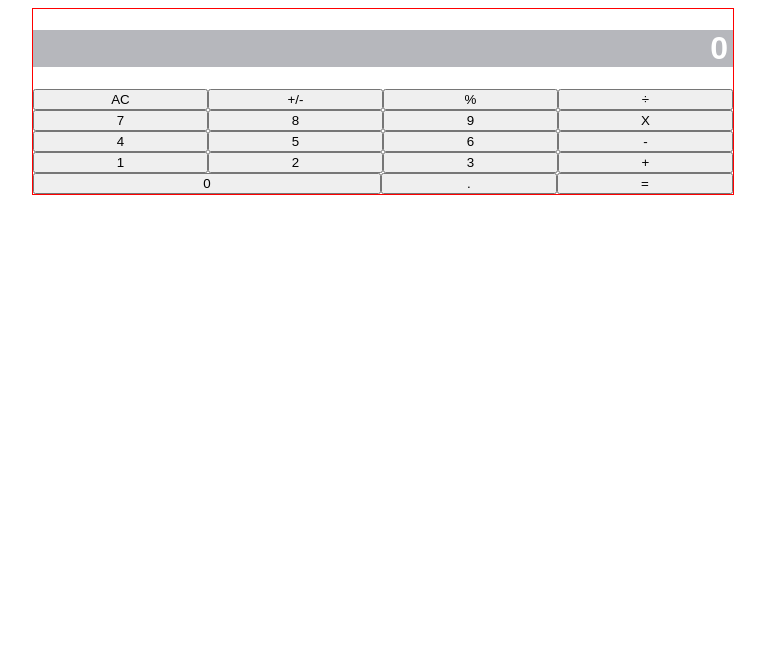
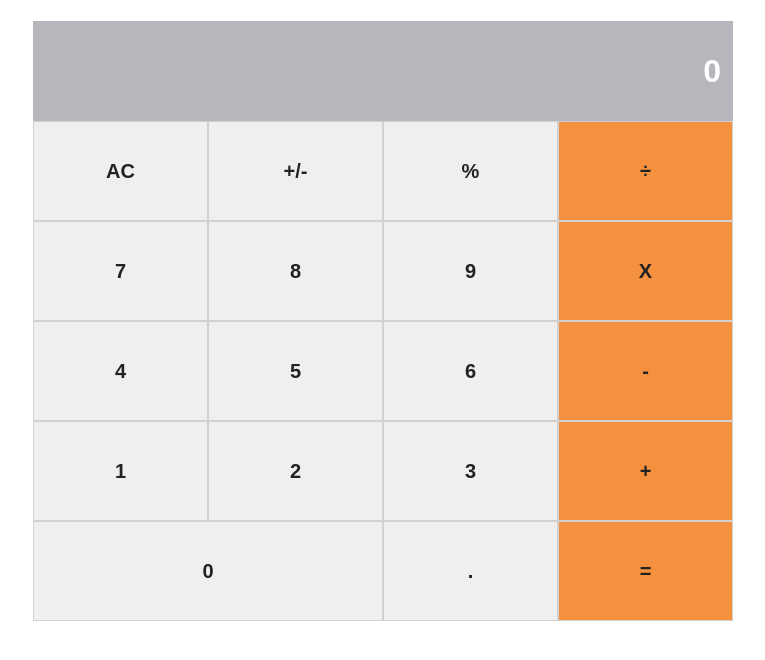
Before and after one commit to helciodev/math-magicians, a React (Create React App) app: page / in a window 1280 px wide. Shown: the top 660 px of the page, without its empty margins (257-1022 px from the left). Built offline with nearby package versions, Linux system fonts and the light colour scheme.

Commit message:
Add hover effect and cursor pointer to buttons

```diff
--- a/src/components/Button.js
+++ b/src/components/Button.js
@@ -1,9 +1,19 @@
 import React from 'react';
 import PropTypes from 'prop-types';
 
-function Button({ name, btnClick }) {
+function Button({
+  name, btnClick, color, wide,
+}) {
+  const notOrange = color ? 'not-orange' : '';
+  const isOrange = color ? '' : 'orange';
+  const isWide = !wide ? 'buttons all-buttons' : 'button-zero all-buttons';
+
   return (
-    <button className={name !== '0' ? 'buttons' : 'button-zero'} onClick={() => btnClick(name)} type="button">
+    <button
+      className={[isOrange, isWide, notOrange].join(' ')}
+      onClick={() => btnClick(name)}
+      type="button"
+    >
       {name}
     </button>
   );
@@ -12,6 +22,8 @@ function Button({ name, btnClick }) {
 Button.propTypes = {
   name: PropTypes.string.isRequired,
   btnClick: PropTypes.func.isRequired,
+  color: PropTypes.string.isRequired,
+  wide: PropTypes.string.isRequired,
 };
 
 export default Button;
--- a/src/components/ButtonPanel.js
+++ b/src/components/ButtonPanel.js
@@ -6,32 +6,32 @@ function ButtonPanel({ clickHandler }) {
   return (
     <div>
       <div className="buttons-container">
-        <Button btnClick={clickHandler} name="AC" />
-        <Button btnClick={clickHandler} name="+/-" />
-        <Button btnClick={clickHandler} name="%" />
+        <Button btnClick={clickHandler} color="true" name="AC" />
+        <Button btnClick={clickHandler} color="true" name="+/-" />
+        <Button btnClick={clickHandler} color="true" name="%" />
         <Button btnClick={clickHandler} name="÷" />
       </div>
       <div className="buttons-container">
-        <Button btnClick={clickHandler} name="7" />
-        <Button btnClick={clickHandler} name="8" />
-        <Button btnClick={clickHandler} name="9" />
+        <Button btnClick={clickHandler} name="7" color="true" />
+        <Button btnClick={clickHandler} name="8" color="true" />
+        <Button btnClick={clickHandler} name="9" color="true" />
         <Button btnClick={clickHandler} name="X" />
       </div>
       <div className="buttons-container">
-        <Button btnClick={clickHandler} name="4" />
-        <Button btnClick={clickHandler} name="5" />
-        <Button btnClick={clickHandler} name="6" />
+        <Button btnClick={clickHandler} name="4" color="true" />
+        <Button btnClick={clickHandler} name="5" color="true" />
+        <Button btnClick={clickHandler} name="6" color="true" />
         <Button btnClick={clickHandler} name="-" />
       </div>
       <div className="buttons-container">
-        <Button btnClick={clickHandler} name="1" />
-        <Button btnClick={clickHandler} name="2" />
-        <Button btnClick={clickHandler} name="3" />
+        <Button btnClick={clickHandler} name="1" color="true" />
+        <Button btnClick={clickHandler} name="2" color="true" />
+        <Button btnClick={clickHandler} name="3" color="true" />
         <Button btnClick={clickHandler} name="+" />
       </div>
       <div className="buttons-container">
-        <Button btnClick={clickHandler} name="0" />
-        <Button btnClick={clickHandler} name="." />
+        <Button btnClick={clickHandler} name="0" wide="true" color="true" />
+        <Button btnClick={clickHandler} name="." color="true" />
         <Button btnClick={clickHandler} name="=" />
       </div>
     </div>
--- a/src/style.css
+++ b/src/style.css
@@ -5,24 +5,54 @@ body {
   color: #fff;
   background-color: #B6B7BC;
   text-align: right;
-  padding-right: 5px;
+  padding-right: 12px;
+  height: 100px;
+  font-weight: bold;
+  margin-bottom:0;
+  display: flex;
+  align-items: center;
+  justify-content: flex-end;
+
 }
 
 .calculator-container {
   width: 700px;
   margin: 0 auto;
-  border: 1px solid red;
 }
 
 .buttons-container {
   width: 100%;
   display:flex;
+  font-weight: bold;
+  font-size: 24px;
+}
+
+.all-buttons {
+  height: 100px;
+  text-align: center;
+  color: #222;
+  border: 1px solid #D1D1D1;
+  font-size: 20px;
+  font-weight: bold;
+  cursor: pointer;
 }
 
 .buttons {
-width: 33.33%;
+width: 25%;
+}
+
+.orange {
+  background-color: #F5913E;
+}
+
+.orange:hover {
+background-color: #da7828;;
+}
+
+.not-orange:hover {
+background-color: #d1cece;
 }
 
 .button-zero {
-width: 66.66%
+  width: 50%;
 }
```
